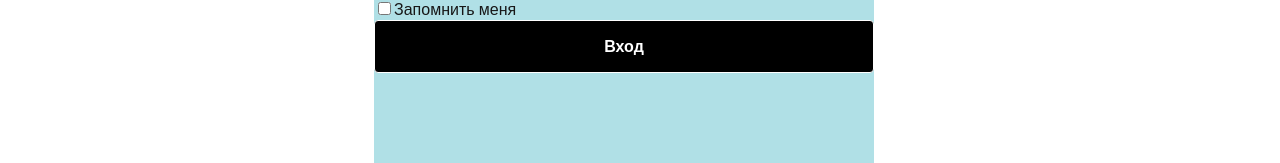
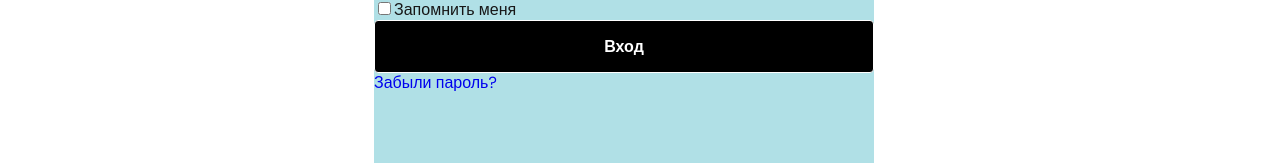
Before and after one commit to ministrov/shoppe-ecommerce-next, a Next.js app: page /auth/login in a window 1280 px wide. Shown: the part 605-768 px from the top of the page. Built offline with nearby package versions, Linux system fonts and the light colour scheme.

Commit message:
feat: add a link to reset password on login and register pages

```diff
--- a/app/auth/login/page.tsx
+++ b/app/auth/login/page.tsx
@@ -47,6 +47,8 @@ export default function Login() {
         <Button color="primary">
           Вход
         </Button>
+
+        <Link href={'/'}>Забыли пароль?</Link>
       </form>
     </div>
   );
--- a/app/auth/register/page.tsx
+++ b/app/auth/register/page.tsx
@@ -52,6 +52,8 @@ export default function Register() {
         <Button color="primary">
           Зарегистрироваться
         </Button>
+
+        <Link href={'/'}>Забыли пароль?</Link>
       </form>
     </div>
   );
```
